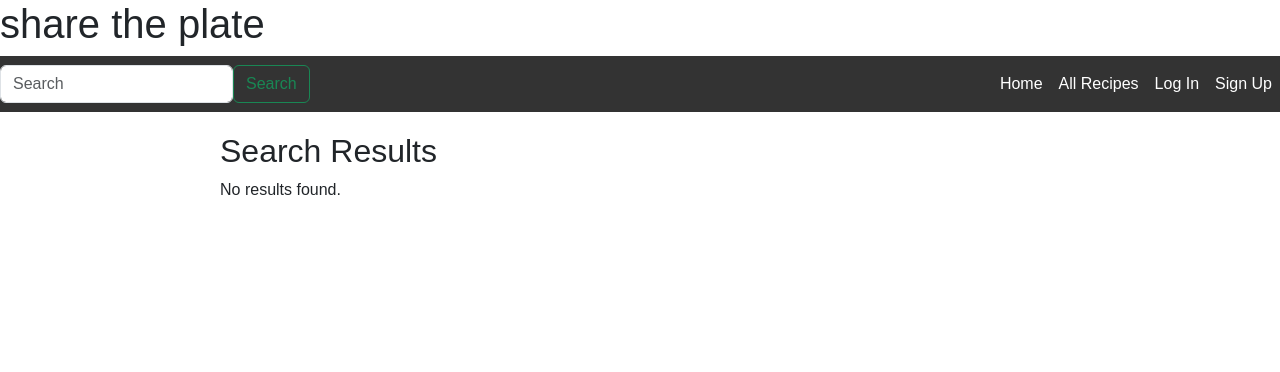
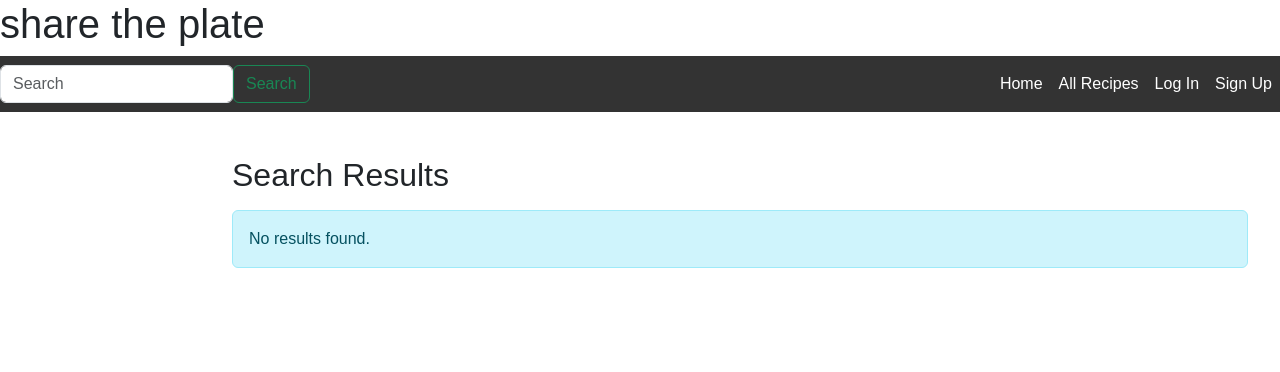
Before and after one commit to BWNC-code/share-the-plate, a Django app: page /search/ in a window 1280 px wide. Shown: the top 372 px of the page. Run offline with Django 3.2, Linux system fonts and the light colour scheme; parts of the project's set-up code (start-up, migrations or seed data) failed here and were passed over; some libraries are stand-ins or nearby versions; some web fonts are replaced.

Commit message:
add recipe details and improve styling

```diff
--- a/share_the_plate/templates/share_the_plate/search_results.html
+++ b/share_the_plate/templates/share_the_plate/search_results.html
@@ -1,17 +1,34 @@
 {% extends 'base.html' %}
+{% load static %}
+
+{% block extra_css %}
+<link rel="stylesheet" type="text/css" href="{% static 'assets/css/style.css' %}">
+{% endblock %}
 
 {% block content %}
-<h2>Search Results</h2>
+  <div class="container">
+    <h2 class="mt-4 mb-3">Search Results</h2>
 
     {% if results %}
-<ul>
+      <ul class="list-group">
         {% for recipe in results %}
-    <li>
-        <a href="{% url 'share_the_plate:recipe_detail' recipe.slug %}">{{ recipe.title }}</a>
+          <li class="list-group-item">
+            <div class="row">
+              <div class="col-sm-8">
+                <a href="{% url 'share_the_plate:recipe_detail' recipe.slug %}" class="recipe-title-link">{{ recipe.title }}</a>
+              </div>
+              <div class="col-sm-4">
+                <p class="mb-0">Cooking Time: {{ recipe.cooking_time }} minutes</p>
+                <p class="mb-0">Difficulty Level: {{ recipe.difficulty_level }}</p>
+              </div>
+            </div>
           </li>
         {% endfor %}
       </ul>
     {% else %}
-<p>No results found.</p>
+      <div class="alert alert-info mt-3" role="alert">
+        No results found.
+      </div>
     {% endif %}
+  </div>
 {% endblock %}
```
Lines whose indentation alone changed are shown as unchanged.
